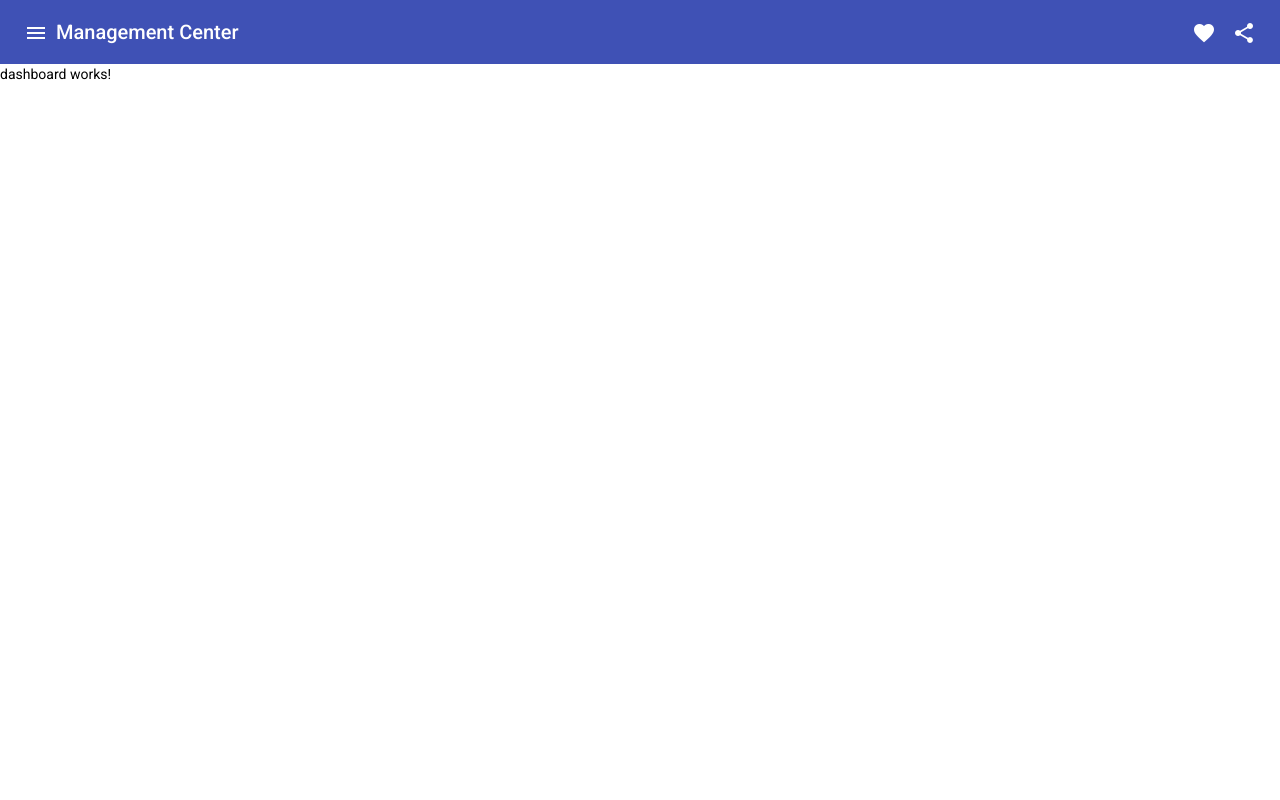
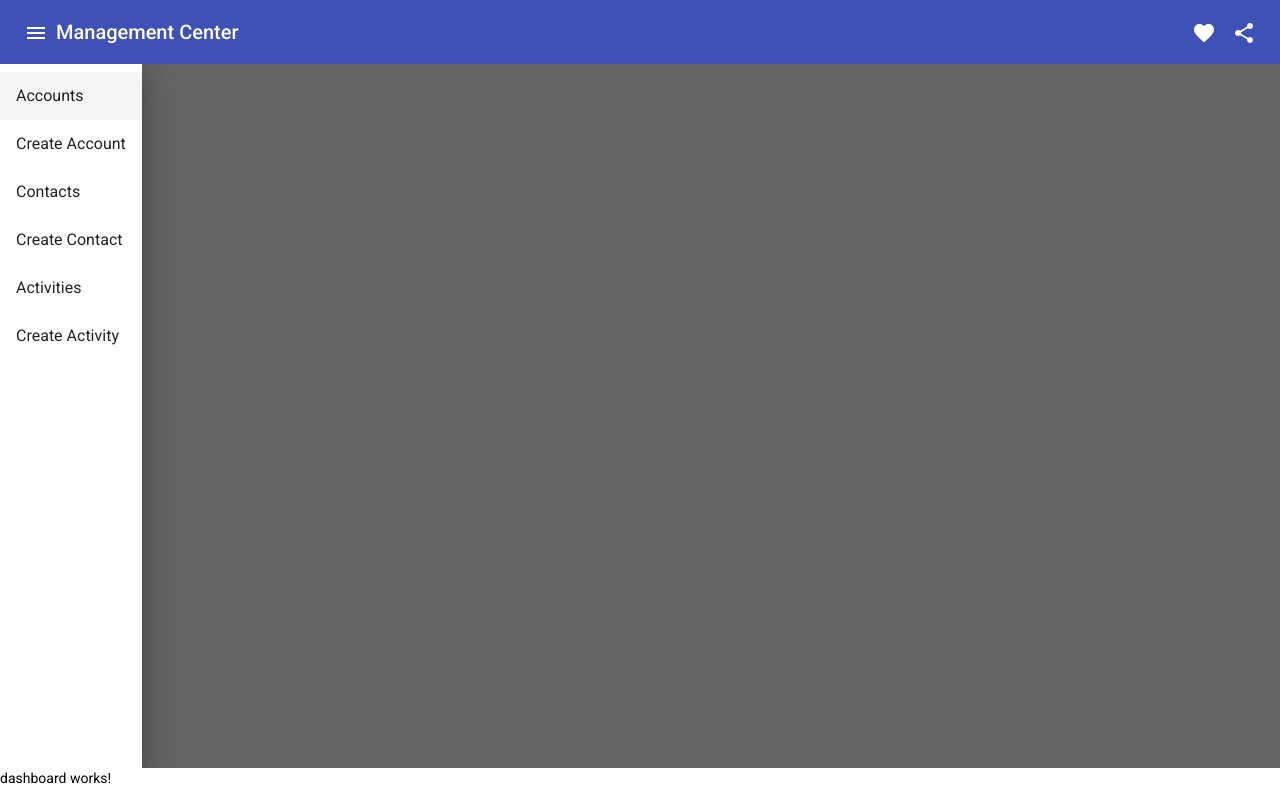
Before and after one commit to NMDiaw97/Cloud-migration, an Angular app in the folder cloud-migration/: page / in a window 1280 px wide. Built offline with nearby package versions, Linux system fonts and the light colour scheme.

Commit message:
add toolbar && sidebar done

```diff
--- a/cloud-migration/src/app/app.component.html
+++ b/cloud-migration/src/app/app.component.html
@@ -1,4 +1,5 @@
 <app-toolbar></app-toolbar>
+<app-sidebar></app-sidebar>
 <router-outlet>
   <app-dashboard></app-dashboard>
 </router-outlet>
--- /dev/null
+++ b/cloud-migration/src/app/services/sidenav.service.ts
@@ -0,0 +1,31 @@
+import { Injectable } from '@angular/core';
+import { MatDrawerToggleResult, MatSidenav } from '@angular/material/sidenav';
+import { BehaviorSubject } from 'rxjs';
+
+@Injectable({
+  providedIn: 'root'
+})
+export class SidenavService {
+
+  constructor(
+    private sidenav: MatSidenav
+  ) { }
+
+  public sideNavToggleSubject: BehaviorSubject<any> = new BehaviorSubject(null);
+
+  public setSidenav(sidenav: MatSidenav): void {
+    this.sidenav = sidenav;
+  }
+
+  public open(): Promise<MatDrawerToggleResult> {
+    return this.sidenav.open();
+  }
+
+  public close(): Promise<MatDrawerToggleResult> {
+    return this.sidenav.close();
+  }
+
+  public toggle(): void {
+    return this.sideNavToggleSubject.next(null);
+  }
+}
--- a/cloud-migration/src/app/sidebar/sidebar.component.css
+++ b/cloud-migration/src/app/sidebar/sidebar.component.css
@@ -0,0 +1,3 @@
+.head {
+  margin-top: 21%;
+}
--- a/cloud-migration/src/app/sidebar/sidebar.component.html
+++ b/cloud-migration/src/app/sidebar/sidebar.component.html
@@ -1 +1,18 @@
-<p>sidebar works!</p>
+<mat-sidenav-container>
+  <mat-sidenav #sidenav>
+    <mat-nav-list>
+
+      <a mat-list-item [routerLink]="'/accounts'"> Accounts </a>
+      <a mat-list-item [routerLink]="'/create-account'"> Create Account </a>
+      <a mat-list-item [routerLink]="'/contacts'"> Contacts </a>
+      <a mat-list-item [routerLink]="'/create-contact'"> Create Contact </a>
+      <a mat-list-item [routerLink]="'/activities'"> Activities </a>
+      <a mat-list-item [routerLink]="'/create-activity'"> Create Activity </a>
+
+    </mat-nav-list>
+  </mat-sidenav>
+  <mat-sidenav-content>
+    <div style="height: 88vh;">
+    </div>
+  </mat-sidenav-content>
+</mat-sidenav-container>
--- a/cloud-migration/src/app/sidebar/sidebar.component.ts
+++ b/cloud-migration/src/app/sidebar/sidebar.component.ts
@@ -1,4 +1,6 @@
-import { Component, OnInit } from '@angular/core';
+import { Component, OnInit, ViewChild } from '@angular/core';
+import { MatSidenav } from '@angular/material/sidenav';
+import { SidenavService } from '../services/sidenav.service';
 
 @Component({
   selector: 'app-sidebar',
@@ -7,9 +9,17 @@ import { Component, OnInit } from '@angular/core';
 })
 export class SidebarComponent implements OnInit {
 
-  constructor() { }
+  @ViewChild('sidenav', { static: true }) public sidenav!: MatSidenav;
+
+  constructor(
+    private sidenavService: SidenavService
+  ) { }
 
   ngOnInit(): void {
+    this.sidenavService.setSidenav(this.sidenav);
+    this.sidenavService.sideNavToggleSubject.subscribe(() => {
+      this.sidenav.toggle();
+    });
   }
 
 }
--- a/cloud-migration/src/app/toolbar/toolbar.component.html
+++ b/cloud-migration/src/app/toolbar/toolbar.component.html
@@ -1,5 +1,5 @@
 <mat-toolbar color="primary">
-  <button mat-icon-button class="sidenav" aria-label="sideBarToggle">
+  <button mat-icon-button class="sidenav" aria-label="sideBarToggle" (click)="clickMenu()">
     <mat-icon>menu</mat-icon>
   </button>
   <span>Management Center</span>
--- a/cloud-migration/src/app/toolbar/toolbar.component.ts
+++ b/cloud-migration/src/app/toolbar/toolbar.component.ts
@@ -1,4 +1,5 @@
 import { Component, OnInit } from '@angular/core';
+import { SidenavService } from '../services/sidenav.service';
 
 @Component({
   selector: 'app-toolbar',
@@ -7,9 +8,14 @@ import { Component, OnInit } from '@angular/core';
 })
 export class ToolbarComponent implements OnInit {
 
-  constructor() { }
+  constructor(
+    private sidenavService: SidenavService
+  ) { }
 
   ngOnInit(): void {
   }
 
+  clickMenu(): void {
+   this.sidenavService.toggle();
+  }
 }
```
Also changed, not shown: cloud-migration/src/app/app.module.ts (+6 -3 lines), 1 other file (tests, documents, lock files or other folders).
